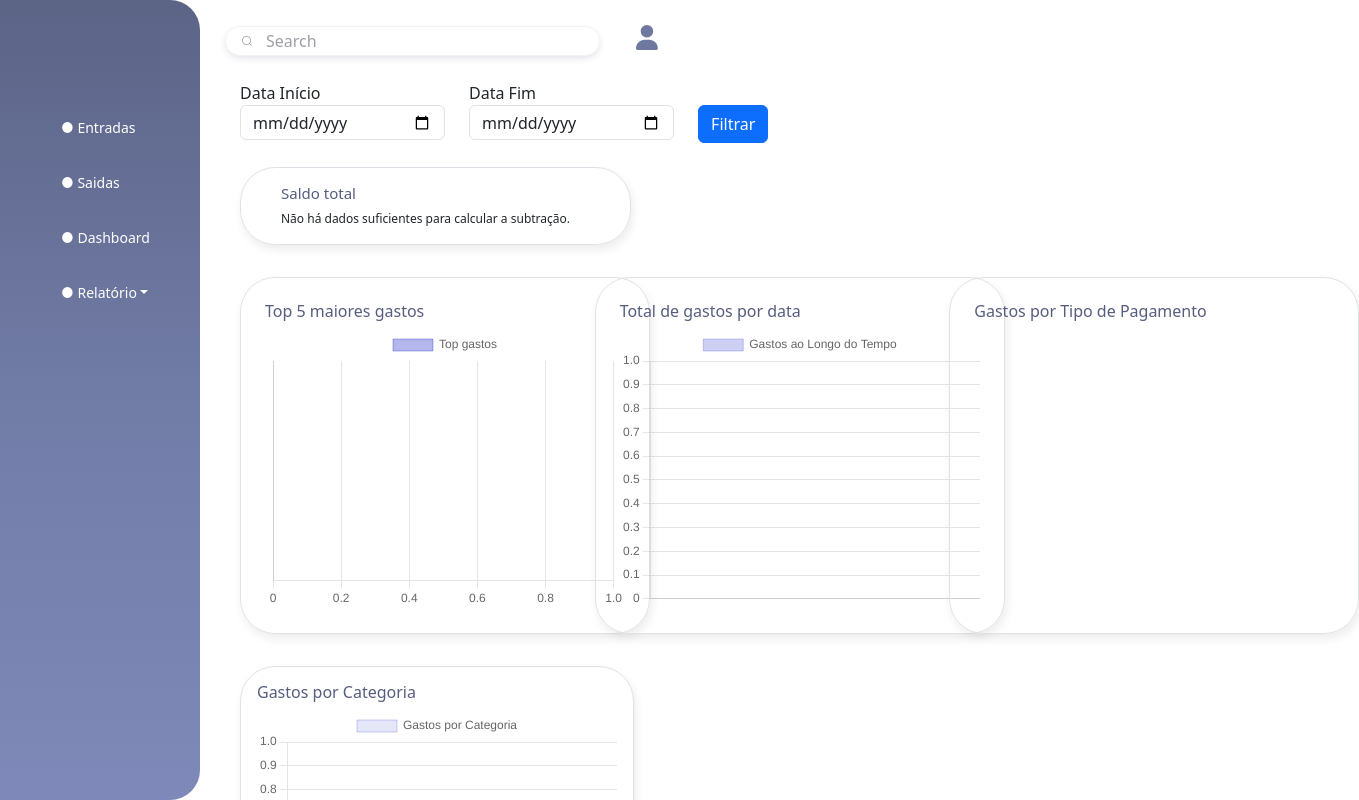
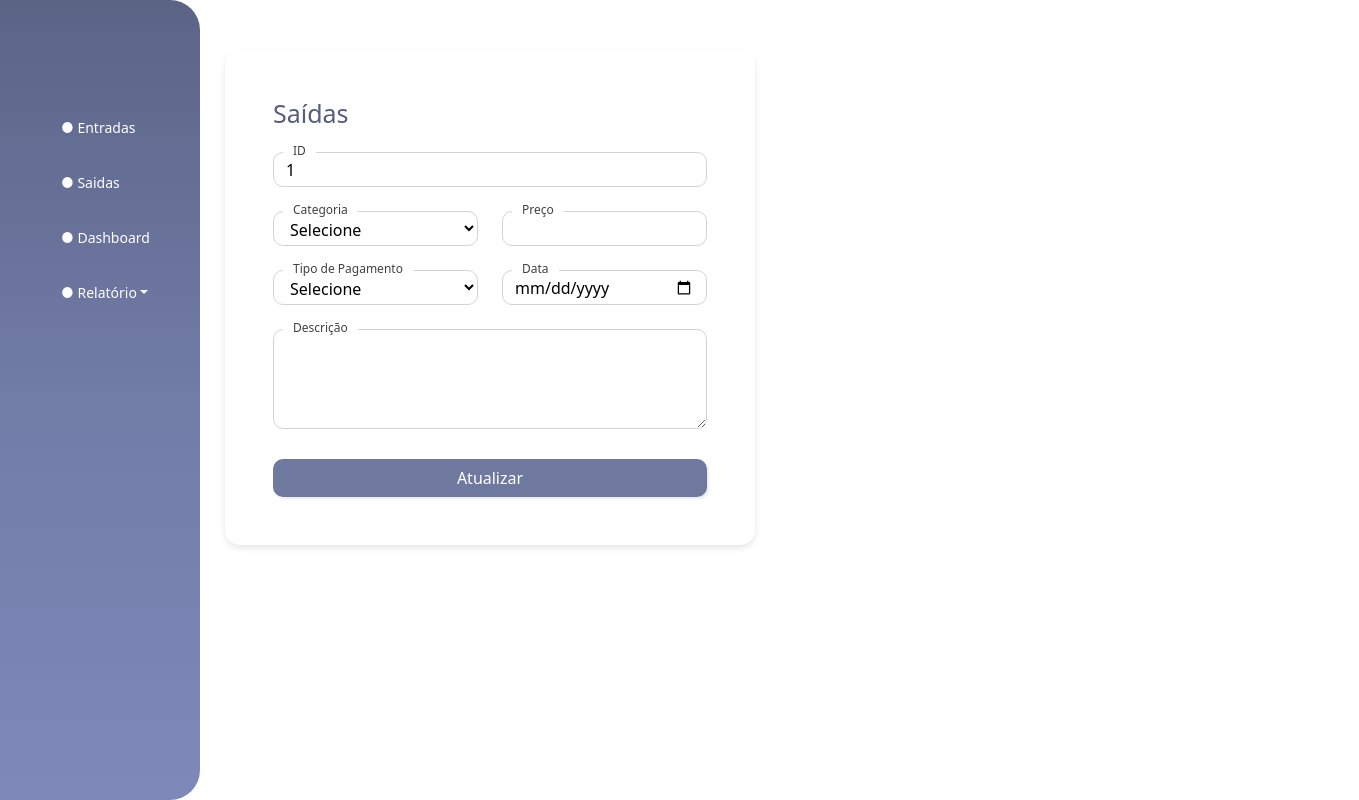
Before and after one commit to biancacostamelo/sistema-financeiro, a React (Create React App) app in the folder sistema/: page /update/1 in a window 1280 px wide. Shown: the top 800 px of the page, 1359 px wide, since content can reach past the window. Built offline with nearby package versions, Linux system fonts and the light colour scheme; no server answers.

Commit message:
adicionando pagina de updade

```diff
--- a/sistema/src/App.js
+++ b/sistema/src/App.js
@@ -8,6 +8,7 @@ import Saidas from './paginas/saidas.jsx'
 import 'bootstrap/dist/css/bootstrap.css'
 import Tableentradas from './components/tableentradas.jsx'
 import Tablesaidas from './components/tablesaidas.jsx'
+import Update from './components/update.jsx'
 
 function App() {
   return (
@@ -30,6 +31,9 @@ function App() {
           <Route path='/Tablesaidas'>
             <Tablesaidas />
           </Route>
+          <Route path='/update/:id'>
+            <Update />
+          </Route>
           <Route path='/'>
           <Dashboard />
           </Route>
--- a/sistema/src/components/tablesaidas.jsx
+++ b/sistema/src/components/tablesaidas.jsx
@@ -22,8 +22,8 @@ const Tablesaidas = () => {
                 <Pesquisa />
                 <div className="div3">
                     <h2>Saídas</h2>
-                    <Link to='/tableentradas'> <button className="botaoRelatorio mb-1">Entradas</button></Link>
-                    <Link to='/tablesaidas'> <button className="botaoRelatorio mb-1">Saidas</button></Link>
+                    <Link to='/tableentradas'><button className="botaoRelatorio mb-1">Entradas</button></Link>
+                    <Link to='/tablesaidas'><button className="botaoRelatorio mb-1">Saidas</button></Link>
                 </div>
                 <div className="div2">
                     <table className="table">
@@ -63,11 +63,10 @@ const Tablesaidas = () => {
                                             {saidas.descricao}
                                         </div>
                                     </td>
-                                    <td className="pr-5"><button  className="btn btn-primary mb-2 mt-2 align-middle">modificar</button></td>
+                                    <td className="pr-5"><Link to={`/update/${saidas.id}`} className="btn btn-primary mb-2 mt-2 align-middle">modificar</Link></td>
                                     <td className="pr-5"><button onClick={e => Handledelete(saidas.id)} className="btn btn-danger mb-2 mt-2 align-middle">deletar</button></td>
                                 </tr>
                             ))}
-
                         </tbody>
                     </table>
                 </div>
@@ -75,8 +74,8 @@ const Tablesaidas = () => {
         </>
     )
     function Handledelete (id) {
-        const confirm = window.confirm('Deseja apagar o dado?')
-        if (confirm){
+        const confirma = window.confirm('Deseja apagar o dado?')
+        if (confirma){
             axios.delete('http://localhost:3005/todassaidas/' + id)
             .then(res =>{
                 alert('dado apagado com sucesso!')
--- /dev/null
+++ b/sistema/src/components/update.jsx
@@ -0,0 +1,115 @@
+import axios from 'axios'
+import React, { useEffect, useState } from 'react'
+import { useParams, useHistory } from 'react-router-dom'
+
+const Update = () => {
+    const { id } = useParams()
+    const history = useHistory()
+
+    const [categoria, setCategoria] = useState('')
+    const [preco, setPreco] = useState('')
+    const [tipoPagamento, setTipopagamento] = useState('')
+    const [dataSaidas, setDatasaidas] = useState('')
+    const [descricao, setDescricao] = useState('')
+
+    useEffect(() => {
+        axios.get(`http://localhost:3005/details/${id}`)
+            .then(resposta => {
+                console.log('Dados recebidos do servidor:', resposta.data);
+                const dados = resposta.data[0]
+                setCategoria(dados.categoria)
+                setPreco(dados.preco)
+                setTipopagamento(dados.tipoPagamento)
+                setDatasaidas(dados.dataSaidas)
+                setDescricao(dados.descricao)
+            })
+            .catch(() => {
+                alert('Erro ao buscar dados')
+            })
+    }, [id])
+
+    const Handlesubmit = (evento) => {
+        evento.preventDefault()
+        const saidaAtualizada = { categoria, preco, tipoPagamento, dataSaidas, descricao }
+        axios.put(`http://localhost:3005/update/${id}`, saidaAtualizada)
+            .then(() => {
+                alert('Dados atualizados com sucesso!')
+                history.push('/tablesaidas')  // Redireciona após a atualização
+            })
+            .catch(() => {
+                alert('Erro ao atualizar')
+            })
+    }
+
+    return (
+        <div>
+            <form onSubmit={Handlesubmit}>
+                <div className="div p-5">
+                    <div className="mb-4">
+                        <h2>Saídas</h2>
+                    </div>
+                    <div className="row mb-4">
+                        <div className="col-sm-12 campoLabel">
+                            <label htmlFor="id" className="label">ID</label>
+                            <input type="number" id='id' name='id' value={id} />
+                        </div>
+                    </div>
+                    <div className="row mb-4">
+                        <div className="col-sm-6 campoLabel">
+                            <label htmlFor="categoria" className="label">Categoria</label>
+                            <select name="categoria" id="categoria" required value={categoria} onChange={(e) => setCategoria(e.target.value)}>
+                                <option value="">Selecione</option>
+                                <option value="alimentacao">Alimentação</option>
+                                <option value="moradia">Moradia</option>
+                                <option value="transporte">Transporte</option>
+                                <option value="educacao">Educação</option>
+                                <option value="saude">Saúde</option>
+                                <option value="lazer_entretenimento">Lazer e entretenimento</option>
+                                <option value="vestuario">Vestuário</option>
+                                <option value="tecnologia_comunicacao">Tecnologia e comunicação</option>
+                                <option value="seguros_protecao">Seguros e proteção</option>
+                                <option value="impostos_taxas">Impostos e taxas</option>
+                                <option value="despesas_animais">Despesas com animais de estimação</option>
+                                <option value="doacoes_caridade">Doações e caridade</option>
+                            </select>
+                        </div>
+                        <div className="col-sm-6 campoLabel">
+                            <label htmlFor="preco" className="label">Preço</label>
+                            <input type="number" value={preco} onChange={(e) => setPreco(e.target.value)} />
+                        </div>
+                    </div>
+                    <div className="row mb-4">
+                        <div className="col-sm-6 campoLabel">
+                            <label htmlFor="tipoPagamento" className="label">Tipo de Pagamento</label>
+                            <select name="tipoPagamento" id="categoria" required value={tipoPagamento} onChange={(e) => setTipopagamento(e.target.value)}>
+                                <option value="">Selecione</option>
+                                <option value="Pix">Pix</option>
+                                <option value="cartaocredito">Cartão de Crédito</option>
+                                <option value="cartaodebito">Cartão de Débito</option>
+                                <option value="dinheiro">Dinheiro</option>
+                                <option value="outros">Outros</option>
+                            </select>
+                        </div>
+                        <div className="col-sm-6 campoLabel">
+                            <label htmlFor="dataSaidas" className="label">Data</label>
+                            <input type="date" className="input" value={dataSaidas} onChange={(e) => setDatasaidas(e.target.value)} />
+                        </div>
+                    </div>
+                    <div className="row mb-4">
+                        <div className="col-sm-12 campoLabel">
+                            <label htmlFor="descricao" className="label">Descrição</label>
+                            <textarea id="descricao" name="descricao" style={{ width: '100%', height: '100px' }} value={descricao} onChange={(e) => setDescricao(e.target.value)}></textarea>
+                        </div>
+                    </div>
+                    <div className="row">
+                        <div className="col-sm-12">
+                            <button className="botao" type="submit">Atualizar</button>
+                        </div>
+                    </div>
+                </div>
+            </form>
+        </div>
+    )
+}
+
+export default Update
```
Also changed, not shown: sistema/src/server.js (+29 -0 lines).
